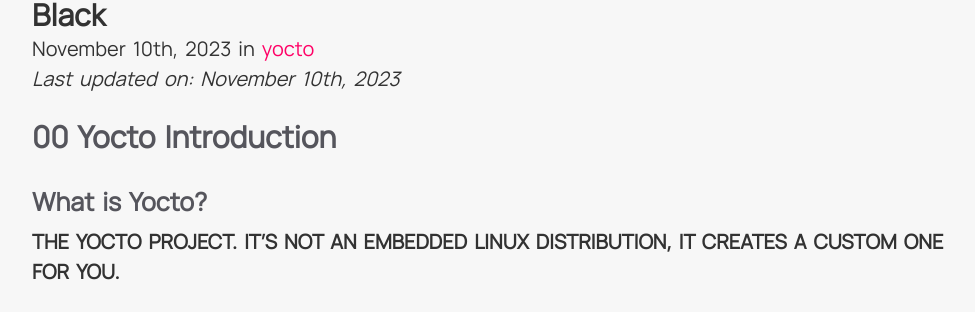
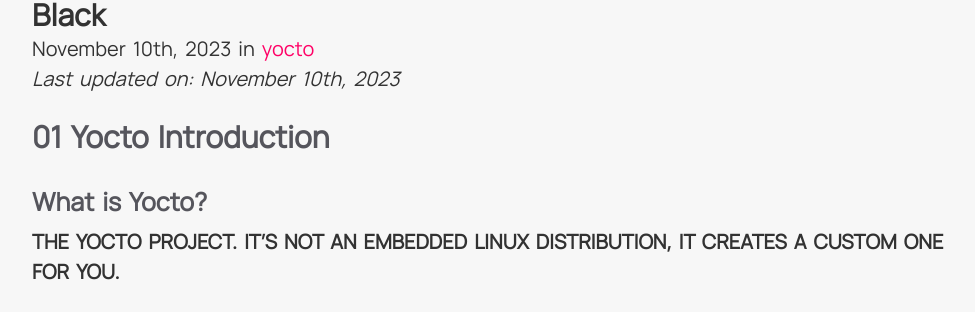
Before and after one commit to SangTDx/sangtdx.github, a Jekyll site: the page built from _posts/2023-11-10-#1-Introduction-to-Yocto.md, in a window 1280 px wide and 900 px high. Shown: the part 254-566 px from the top of the window, without its empty margins (138-1113 px from the left). Built offline with Jekyll 4.4.1, drawn with Linux system fonts in a browser that asks for light colours.

```diff
--- a/_posts/2023-11-10-#1-Introduction-to-Yocto.md
+++ b/_posts/2023-11-10-#1-Introduction-to-Yocto.md
@@ -8,7 +8,7 @@ last_modified_at: 2023-11-10
 ---
 
 
-# 00 Yocto Introduction
+# 01 Yocto Introduction
 
 ### What is Yocto?
 
```
